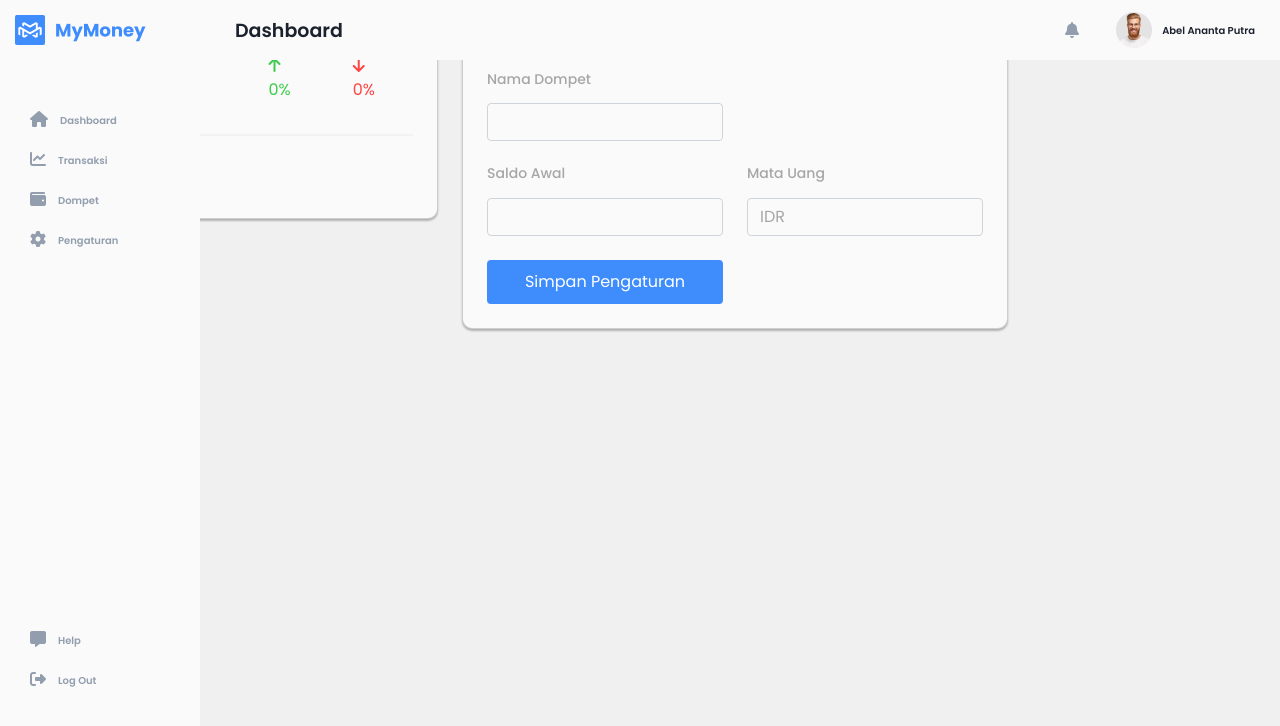
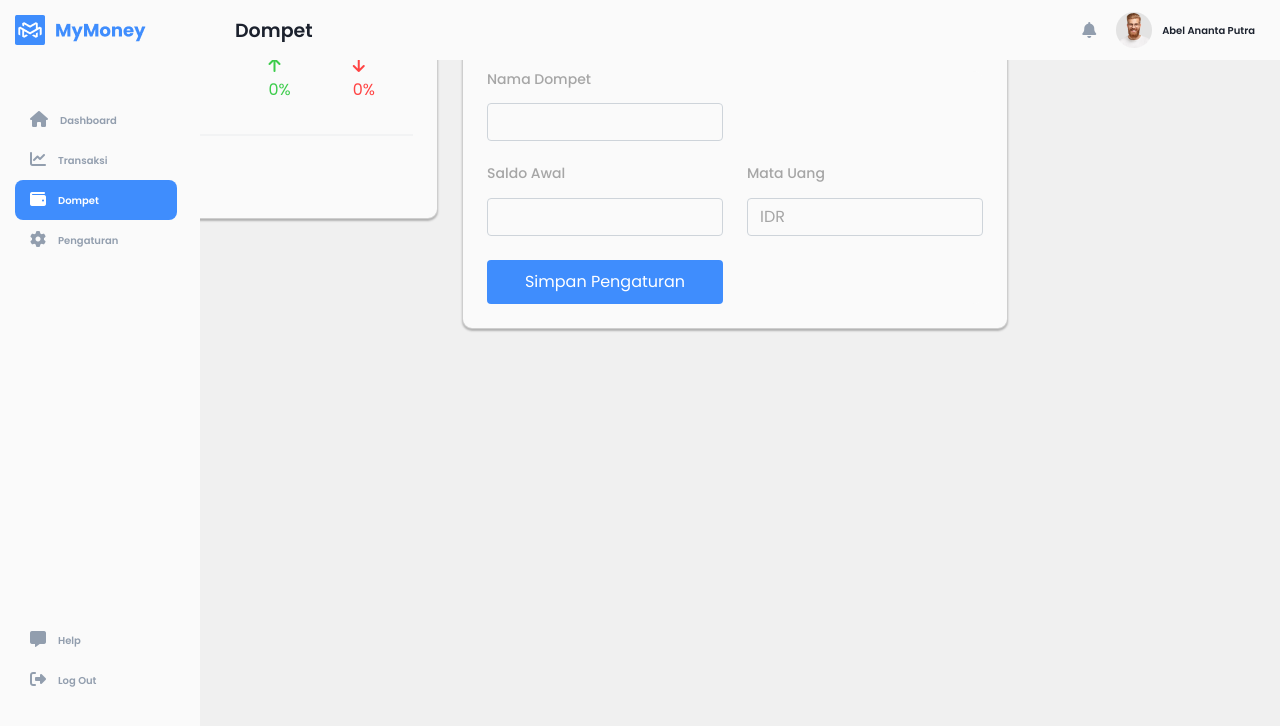
Before and after one commit to abelannta/mymoney-seal, a React (Create React App) app: page /dompet in a window 1280 px wide. Shown: the top 726 px of the page. Built offline with nearby package versions, Linux system fonts and the light colour scheme.

Commit message:
dinamic nav+sidebar

```diff
--- a/src/App.js
+++ b/src/App.js
@@ -1,5 +1,5 @@
 import './App.css';
-import { Route, Routes } from 'react-router-dom';
+import { Route, Routes, useLocation } from 'react-router-dom';
 import Login from './pages/login/login';
 import Register from './pages/register/register'
 import DashboarPage from "./pages/dashboard/dashboard-page";
@@ -7,12 +7,21 @@ import Navbar from './component/navigation/navbar';
 import Sidebar from './component/navigation/sidebar';
 import Transaction from './pages/transaction/transaction';
 import Wallet from "./pages/wallet/wallet";
+import {useEffect, useState} from 'react';
 
 function App() {
+  const location = useLocation();
+  const [route, setRoute] = useState("")
+
+  useEffect (() => {
+    setRoute((location.pathname).replace("/", ""));
+  }, [location])
+
+  console.log(route);
   return (
     <div className="App">
-      <Navbar />
-      <Sidebar />
+      <Navbar route={route}/>
+      <Sidebar route={route}/>
       <Routes>
         <Route path="/" element={<Login />} />
         <Route path="/register" element={<Register/>}/>
--- a/src/component/navigation/navbar.js
+++ b/src/component/navigation/navbar.js
@@ -1,12 +1,13 @@
 import React from 'react'
 
-export default function Navbar() {
+export default function Navbar({route}) {
+
   return (
     <>
         <div className='navbar-container'>
             <div className='wrapper-navbar'>
-                <div className='navbar-title'>
-                    Dashboard
+                <div className='navbar-title text-capitalize'>
+                    {route}
                 </div>
                 <div className='menu-account'>
                     <div className='notification'>
@@ -14,7 +15,7 @@ export default function Navbar() {
                     </div>
                     <div className='menu-profile'>
                         <div className='profile-img'>
-                            <img src='avatar.png' />
+                            <img src='avatar.png' alt='img' />
                         </div>
                         <div className='profile-name'>Abel Ananta Putra</div>
                     </div>
--- a/src/component/navigation/navigation.css
+++ b/src/component/navigation/navigation.css
@@ -38,6 +38,10 @@
 }
 
 .menu-box:hover {
+    padding-left: 20px;
+}
+
+.menu-box.active {
     color: #FFFFFF;
     background: #3F8DFD;
     border-radius: 8px;
@@ -81,7 +85,7 @@
 }
 
 .menu-account {
-    width: 190px;
+    width: fit-content;
     display: flex;
     justify-content: space-between;
     cursor: pointer;
@@ -95,6 +99,8 @@
     display: flex;
     align-items: center;
     color: #929EAE;
+
+    margin-right: 20px;
 }
 
 .profile-img {
--- a/src/component/navigation/sidebar.js
+++ b/src/component/navigation/sidebar.js
@@ -1,49 +1,58 @@
 import React from 'react';
 import "./navigation.css";
+import {Link} from 'react-router-dom';
 
-export default function Sidebar() {
+export default function Sidebar({route}) {
   return (
     <>
         <div className='sidebar-container'>
             <div className='wrapper'>
                 <div className='logo-icon'>
-                    <img src='mymoney.png' />
+                    <img src='mymoney.png' alt='logo-icon' />
                 </div>
                 <div className='menu-container'>
                     <div className='list-menu'>
-                        <div className='menu-box'>
+                        <Link style={{ textDecoration: 'none' }} to="/dashboard">
+                        <div className={'menu-box ' + ((route === "dashboard") && "active")}>
                             <div className='menu-icon'>
                                 <i className="fas fa-house"></i>
                             </div>
                             <div className='menu-title'>Dashboard</div>
                         </div>
-                        <div className='menu-box'>
+                        </Link>
+                        <Link style={{ textDecoration: 'none' }} to="/transaksi">
+                        <div className={'menu-box ' + ((route === "transaksi") && "active")}>
                             <div className='menu-icon'>
                                 <i className="fas fa-chart-line"></i>
                             </div>
                             <div className='menu-title'>Transaksi</div>
                         </div>
-                        <div className='menu-box'>
+                        </Link>
+                        <Link style={{ textDecoration: 'none' }} to="/dompet">
+                        <div className={'menu-box ' + ((route === "dompet") && "active")}>
                             <div className='menu-icon'>
                                 <i className="fas fa-wallet"></i>
                             </div>
                             <div className='menu-title'>Dompet</div>
                         </div>
-                        <div className='menu-box'>
+                        </Link>
+                        <Link style={{ textDecoration: 'none' }} to="/pengaturan">
+                        <div className={'menu-box ' + ((route === "pengaturan") && "active")}>
                             <div className='menu-icon'>
                                 <i className="fas fa-gear"></i>
                             </div>
                             <div className='menu-title'>Pengaturan</div>
                         </div>
+                        </Link>
                     </div>
                     <div className='support-menu'>
-                        <div className='menu-box'>
+                        <div className={'menu-box ' + ((route === "help") && "active")}>
                             <div className='menu-icon'>
                                 <i className="fas fa-message"></i>
                             </div>
                             <div className='menu-title'>Help</div>
                         </div>
-                        <div className='menu-box'>
+                        <div className={'menu-box ' + ((route === "logout") && "active")}>
                             <div className='menu-icon'>
                                 <i className="fas fa-right-from-bracket"></i>
                             </div>
--- a/src/pages/transaction/transaction.css
+++ b/src/pages/transaction/transaction.css
@@ -60,6 +60,14 @@
     margin-right: 10px;
 }
 
+.trans-btn.lihat:hover {
+    background: #1f70e2;
+}
+
 .trans-btn.hapus {
     background: #FF4343;
 }
+
+.trans-btn.hapus:hover {
+    background: #d31313;
+}
```
